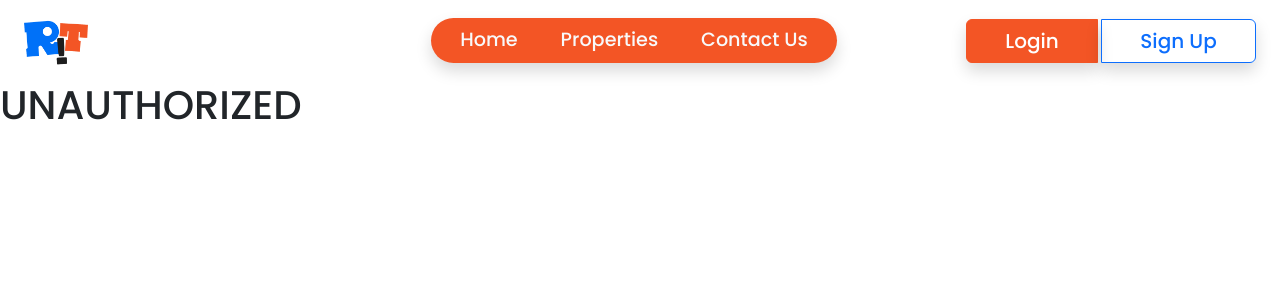
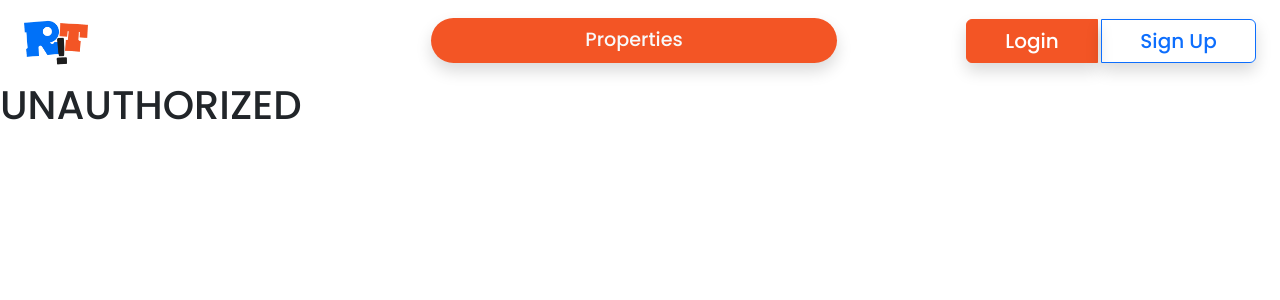
Before and after one commit to kushdep/RentIT_V2, a React (Vite) app in the folder client/: page /profile/edit in a window 1280 px wide. Shown: the top 300 px of the page. Built offline with nearby package versions, Linux system fonts and the light colour scheme.

Commit message:
Coming back to Complete this

```diff
--- a/client/src/components/NavBar.jsx
+++ b/client/src/components/NavBar.jsx
@@ -46,7 +46,7 @@ function NavBar() {
                   className="collapse navbar-collapse navTtl p-2 rounded-pill d-flex justify-content-around shadow"
                   id="navbarText"
                 >
-                  <NavLink
+                  {/* <NavLink
                     to="/"
                     className={({ isActive }) =>
                       isActive
@@ -55,7 +55,7 @@ function NavBar() {
                     }
                   >
                     Home
-                  </NavLink>
+                  </NavLink> */}
                   <NavLink
                     to="/rent-locs"
                     className={({ isActive }) =>
@@ -66,7 +66,7 @@ function NavBar() {
                   >
                     Properties
                   </NavLink>
-                  <NavLink
+                  {/* <NavLink
                     to="/contact-us"
                     className={({ isActive }) =>
                       isActive
@@ -75,7 +75,7 @@ function NavBar() {
                     }
                   >
                     Contact Us
-                  </NavLink>
+                  </NavLink> */}
                 </div>
                 </div>
                 <button
--- a/client/src/pages/Homepage.jsx
+++ b/client/src/pages/Homepage.jsx
@@ -2,6 +2,7 @@ import "../css/homepage.css";
 import SearchBar from "../components/UI/SearchBar";
 
 function Homepage() {
+
   return (
       <div className="container-fluid">
         <div className="row p-0" >
--- a/client/src/pages/Profile.jsx
+++ b/client/src/pages/Profile.jsx
@@ -53,6 +53,8 @@ return (
                     className="position-absolute d-inline-block"
                     style={{ bottom: -5, right: 20 }}
                 >
+                  {
+                    profile.imgUrl===null &&
                     <button className="btn">
                         <img src="/public/icons/plus.png" />
                         <input
@@ -61,6 +63,7 @@ return (
                             className="position-absolute top-0 start-0 w-100 h-100 opacity-0"
                         />
                     </button>
+                  }
                 </div>
             </div>
         </div>
--- a/client/src/pages/SignUp.jsx
+++ b/client/src/pages/SignUp.jsx
@@ -125,13 +125,13 @@ export default function SignUp() {
   return (
     <>
       <form action={formFn}>
-        <div className="row row-cols-1 text-center">
+        <div className="row row-cols-1 text-center ">
           <div className="col mb-3">
             <h2 className="fw-bold text-dark">Create Account ✨</h2>
             <p className="text-muted small">Sign up to get started</p>
           </div>
 
-          <div className="col px-4">
+          <div className="col px-4 ">
             <div className="form-floating mb-3">
               <input
                 type="email"
@@ -207,7 +207,6 @@ export default function SignUp() {
             <p className="text-danger px-2">
               {formState?.errors?.get("other")}
             </p>
-
             <div className="col text-center">
               <button
                 type="submit"
```
Also changed, not shown: client/src/pages/RentLocs.jsx (line endings or trailing spaces), 1 other file (tests, documents, lock files or other folders).
